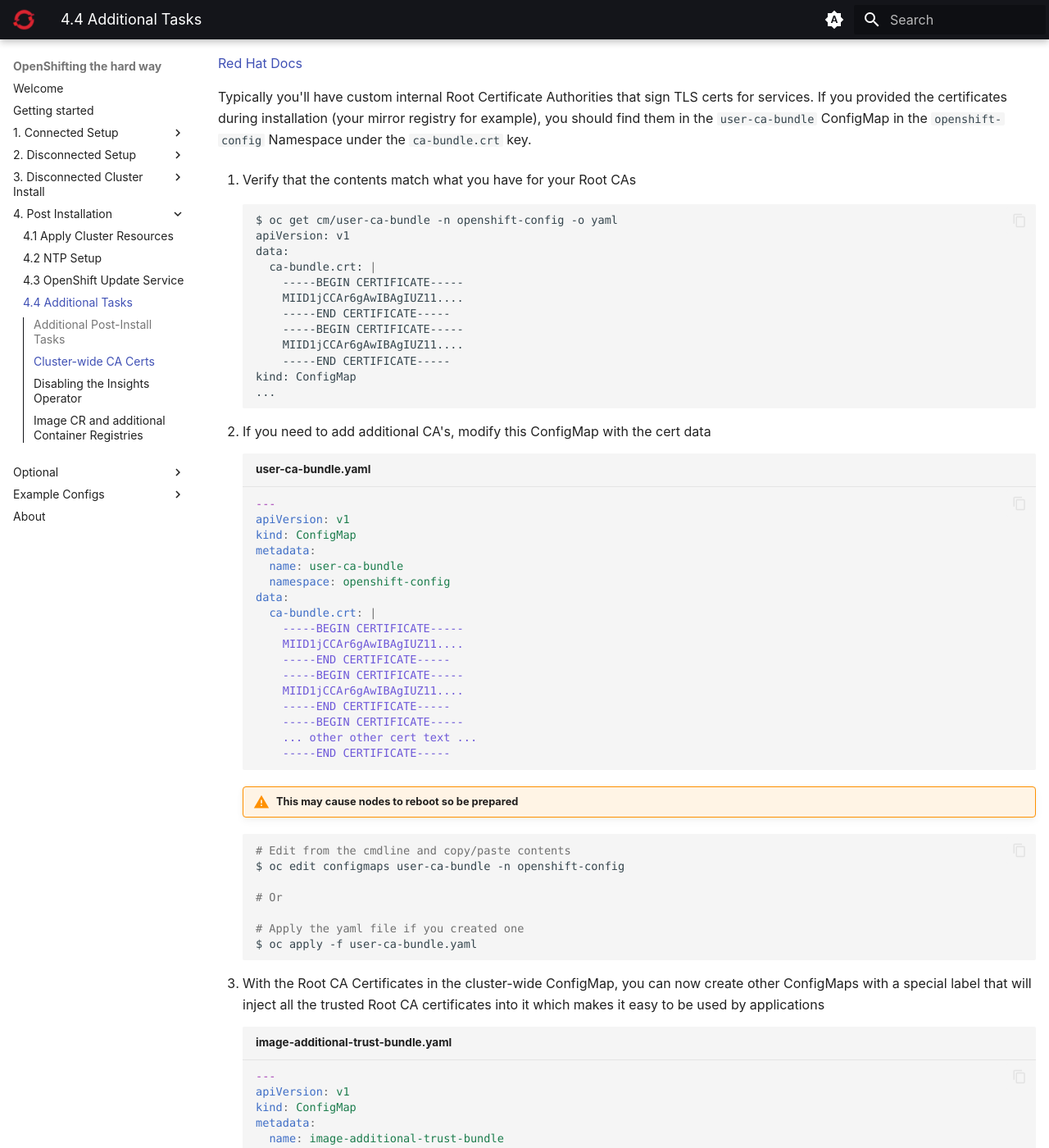
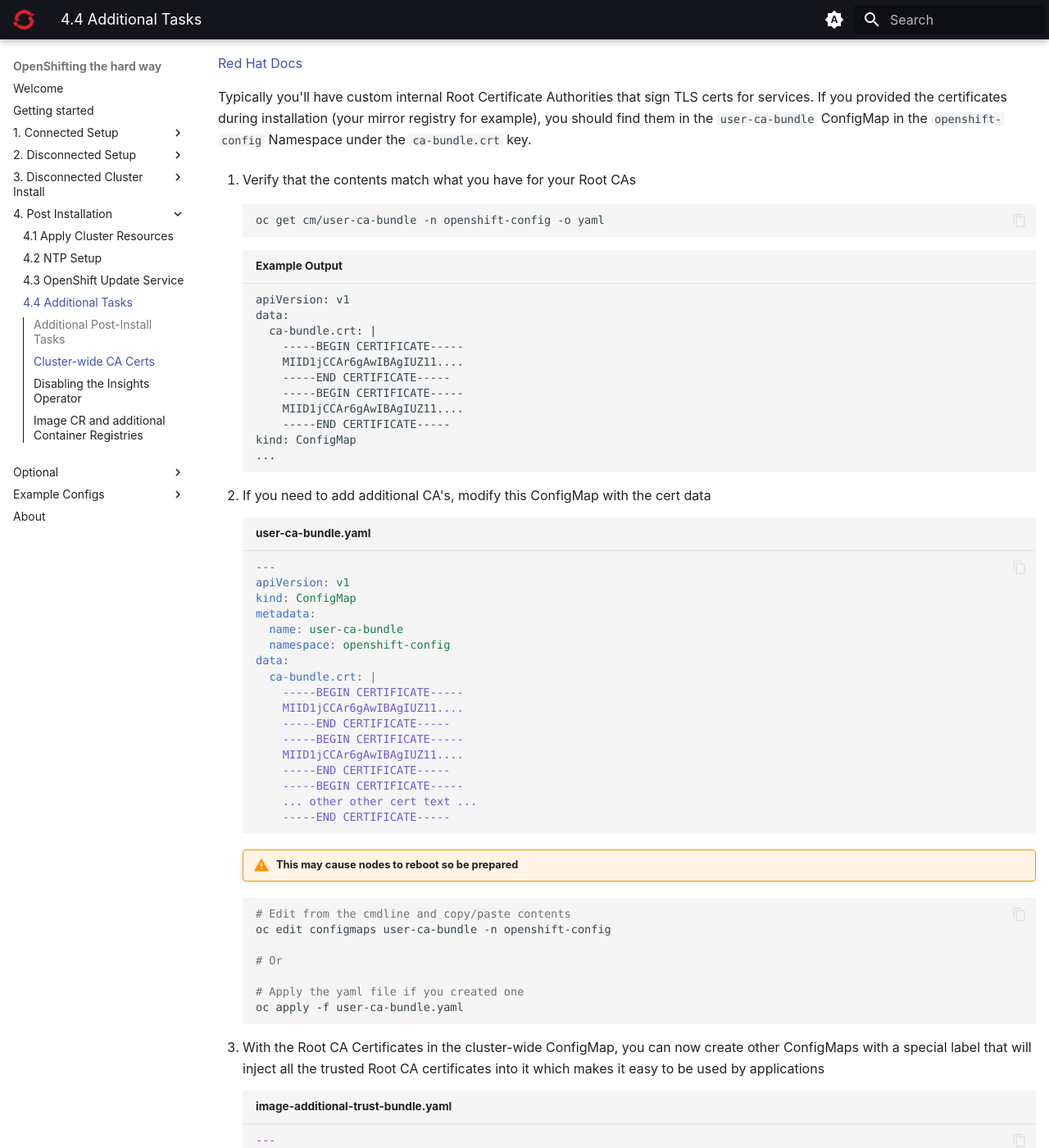
Before and after one commit to yojoshb/disco-docs, an MkDocs documentation site: the page built from docs/postinstall/tasks.md, in a window 1280 px wide and 1400 px high, scrolled down 380 px. Shown: the whole window at 82% size. Built offline with MkDocs 1.6.1 and Material for MkDocs 9.7.7, drawn with Linux system fonts in a browser that asks for light colours; some of the changed text lies outside the part shown.

Commit message:
formatting updates, return copy/paste blocks, notes for HA clusters w/o a load balancer

````diff
--- a/docs/postinstall/tasks.md
+++ b/docs/postinstall/tasks.md
@@ -9,8 +9,10 @@
 Typically you'll have custom internal Root Certificate Authorities that sign TLS certs for services. If you provided the certificates during installation (your mirror registry for example), you should find them in the `user-ca-bundle` ConfigMap in the `openshift-config` Namespace under the `ca-bundle.crt` key.
 
 1. Verify that the contents match what you have for your Root CAs
-```bash
-$ oc get cm/user-ca-bundle -n openshift-config -o yaml
+```{ .bash }
+oc get cm/user-ca-bundle -n openshift-config -o yaml
+```
+```{ . .no-copy title="Example Output" }
 apiVersion: v1
 data:
   ca-bundle.crt: |
@@ -25,7 +27,7 @@
 ```
 
 2. If you need to add additional CA's, modify this ConfigMap with the cert data
-```yaml title="user-ca-bundle.yaml"
+```{ .yaml title="user-ca-bundle.yaml" }
 ---
 apiVersion: v1
 kind: ConfigMap
@@ -46,18 +48,18 @@
 ```
 
     !!! warning "This may cause nodes to reboot so be prepared"
-```bash
+```{ .bash }
 # Edit from the cmdline and copy/paste contents
-$ oc edit configmaps user-ca-bundle -n openshift-config
+oc edit configmaps user-ca-bundle -n openshift-config
 
 # Or
 
 # Apply the yaml file if you created one
-$ oc apply -f user-ca-bundle.yaml
+oc apply -f user-ca-bundle.yaml
 ```
 
 3. With the Root CA Certificates in the cluster-wide ConfigMap, you can now create other ConfigMaps with a special label that will inject all the trusted Root CA certificates into it which makes it easy to be used by applications
-```yaml title="image-additional-trust-bundle.yaml"
+```{ .yaml title="image-additional-trust-bundle.yaml" }
 ---
 apiVersion: v1
 kind: ConfigMap
@@ -68,16 +70,18 @@
     # This label will create the .data['ca-bundle.crt'] key with all the system trusted roots, custom and default
     config.openshift.io/inject-trusted-cabundle: 'true'
 ```
-```bash
+```{ .bash }
 # Apply the yaml file
-$ oc apply -f image-additional-trust-bundle.yaml
+oc apply -f image-additional-trust-bundle.yaml
 ```
 
 ## Disabling the Insights Operator
 This is probably already set to be unmanaged (disabled) but check it if it's not. Look for `managementState: Unmanaged` under the `spec:` section.
 
-```bash hl_lines="8"
-$ oc get insightsoperator.operator.openshift.io/cluster -o yaml
+```{ .bash }
+oc get insightsoperator.operator.openshift.io/cluster -o yaml
+```
+```{ .yaml .no-copy hl_lines="7" }
 apiVersion: operator.openshift.io/v1
 kind: InsightsOperator
 metadata:
@@ -89,7 +93,7 @@
 ```
 
 If you need to set it to Unmanaged
-```yaml title="insights-disable.yaml"
+```{ .yaml .no-copy title="insights-disable.yaml" }
 ---
 apiVersion: operator.openshift.io/v1
 kind: InsightsOperator
@@ -99,14 +103,14 @@
   # Change from Managed to Unmanaged
   managementState: Unmanaged
 ```
-```bash
+```{ .bash }
 # Edit from the cmdline and copy/paste contents
-$ oc edit insightsoperator.operator.openshift.io/cluster
+oc edit insightsoperator.operator.openshift.io/cluster
 
 # Or
 
 # Apply the yaml file if you created one
-$ oc apply -f insights-disable.yaml
+oc apply -f insights-disable.yaml
 ```
 
 ## Image CR and additional Container Registries
@@ -119,7 +123,7 @@
 
 When configuring the Root CA for the registry that hosts the OpenShift Releases served by the OpenShift Update Service there is an `updateservice-registry` key that is used. This is outlined in the [OSUS Install Doc: Configure access to the secured registry](./osus.md)
 
-```yaml title="image-ca-bundle.yaml"
+```{ .yaml title="image-ca-bundle.yaml" }
 # Root CA definitions for use by the config/Image CR
 # Each image registry URL should have a corresponding entry in this ConfigMap
 # with the registry URL as the key and the CA certificate as the value.
@@ -147,20 +151,20 @@
     ... cert text here ...
     -----END CERTIFICATE-----
 ```
-```bash
+```{ .bash }
 # Edit from the cmdline and copy/paste contents
-$ oc edit configmaps image-ca-bundle -n openshift-config
+oc edit configmaps image-ca-bundle -n openshift-config
 
 # Or
 
 # Apply the yaml file if you created one
-$ oc apply -f image-ca-bundle.yaml
+oc apply -f image-ca-bundle.yaml
 ```
 
 
 With that ConfigMap created, you can now configure the Image CR with it and any other configuration you want
 
-```yaml title="image-config-cr.yaml"
+```{ .yaml title="image-config-cr.yaml" }
 ---
 apiVersion: config.openshift.io/v1
 kind: Image
@@ -206,12 +210,12 @@
       - test-registry.example.com:8443
 ```
 
-```bash
+```{ .bash }
 # Edit from the cmdline and copy/paste contents
-$ oc edit image.config.openshift.io cluster
+oc edit image.config.openshift.io cluster
 
 # Or
 
 # Apply the yaml file if you created one
-$ oc apply -f image-config-cr.yaml
+oc apply -f image-config-cr.yaml
 ```
````
Also changed, not shown: docs/install/install.md (+15 -0 lines), docs/postinstall/ntp.md (+3 -3 lines), docs/postinstall/resources.md (+2 -2 lines), 1 other file.
